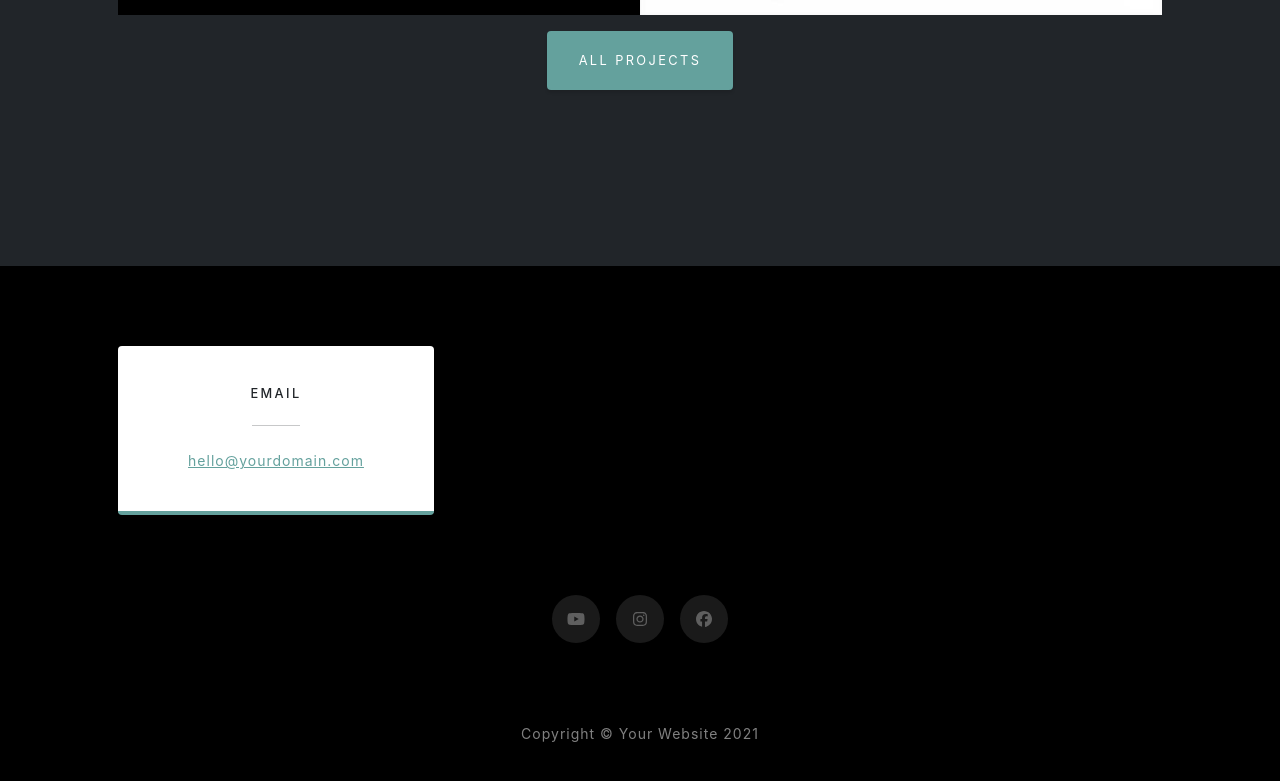
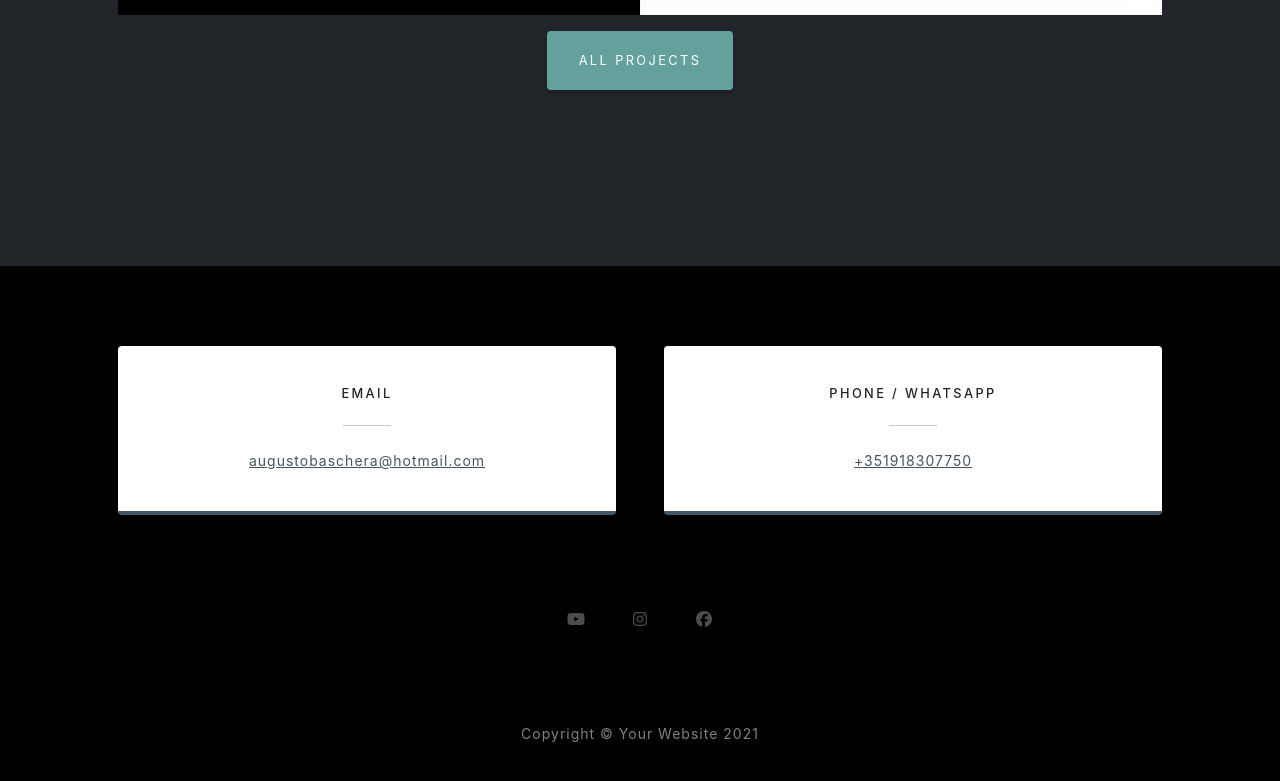
Before and after one commit to IsabelaBianchi/artist, a Next.js app: page / in a window 1280 px wide. Shown: the part 1923-2704 px from the top of the page. Built offline with nearby package versions, Linux system fonts and the light colour scheme.

Commit message:
Add navbar layout

```diff
--- /dev/null
+++ b/components/Footer.js
@@ -0,0 +1,5 @@
+export default function Footer() {
+    return (
+        ""
+    )
+}
--- a/components/NavBar.js
+++ b/components/NavBar.js
@@ -1,7 +1,6 @@
 
-import { FontAwesomeIcon } from '@fortawesome/react-fontawesome'
-import { faBars } from '@fortawesome/free-solid-svg-icons'
 import { useEffect } from 'react'
+import { Navbar, Nav, Container, Button } from 'react-bootstrap'
 
 export default function NavBar() {
 
@@ -24,8 +23,6 @@ export default function NavBar() {
     // Shrink the navbar when page is scrolled
     document.addEventListener('scroll', navbarShrink);
 
-    // Activate Bootstrap scrollspy on the main nav element
-
     // Collapse responsive navbar when toggler is visible
     const navbarToggler = document.body.querySelector('.navbar-toggler');
     const responsiveNavItems = [].slice.call(
@@ -42,27 +39,23 @@ export default function NavBar() {
   }, [])
 
   return (
-    <nav className="navbar navbar-expand-lg navbar-light fixed-top" id="mainNav">
-      <div className="container px-4 px-lg-5">
-        <ul className="navbar-nav ms-auto">
+    <>
+      <Navbar className="navbar navbar-expand-lg navbar-light fixed-top " id="mainNav">
+        <Container>
+          <Navbar.Brand className="nav-item navbar-brand" href="#">Home</Navbar.Brand>
+          <Button className="navbar-toggler navbar-toggler-right" type="button" data-bs-toggle="collapse" data-bs-target="#navbarResponsive" aria-controls="navbarResponsive" aria-expanded="false" aria-label="Toggle navigation" />
 
-          <li className="nav-item"><a className="nav-link" href="#">Home</a></li>
-        </ul>
-        <button className="navbar-toggler navbar-toggler-right" type="button" data-bs-toggle="collapse" data-bs-target="#navbarResponsive" aria-controls="navbarResponsive" aria-expanded="false" aria-label="Toggle navigation">
+          <div className="collapse navbar-collapse" id="navbarResponsive">
+            <Nav className="navbar-nav ms-auto  ">
+              <Nav.Link className="nav-item" href="#about">About</Nav.Link>
+              <Nav.Link className="nav-item" href="#projects">Projects</Nav.Link>
+              <Nav.Link className="nav-item nav-link" href="#signup">Contact</Nav.Link>
+            </Nav>
+          </div>
+        </Container>
+      </Navbar>
 
-          <FontAwesomeIcon icon={faBars} />
-
-        </button>
-        <div className="collapse navbar-collapse" id="navbarResponsive">
-          <ul className="navbar-nav ms-auto">
-
-            <li className="nav-item"><a className="nav-link" href="#about">About</a></li>
-            <li className="nav-item"><a className="nav-link" href="#projects">Projects</a></li>
-            <li className="nav-item"><a className="nav-link" href="#signup">Contact</a></li>
-          </ul>
-        </div>
-      </div>
-    </nav>
+    </>
 
 
   )
--- a/package.json
+++ b/package.json
@@ -26,6 +26,7 @@
     "next": "^12.1.0",
     "popper.js": "^1.16.1",
     "react": "^17.0.2",
+    "react-bootstrap": "^2.1.2",
     "react-dom": "^17.0.2"
   },
   "devDependencies": {
--- a/pages/_app.js
+++ b/pages/_app.js
@@ -1,12 +1,7 @@
-import "bootstrap/dist/css/bootstrap.css";
-import "../styles/globals.css";
+import "../styles/globals.css"
 
-import { useEffect } from "react";
 
 function MyApp({ Component, pageProps }) {
-  useEffect(() => {
-    import("bootstrap/dist/js/bootstrap");
-  }, []);
 
   return <Component {...pageProps} />;
 }
--- /dev/null
+++ b/pages/all_projects.js
@@ -0,0 +1,5 @@
+export default function AllProjects() {
+    return (
+        ""
+    )
+}
--- a/pages/index.js
+++ b/pages/index.js
@@ -10,6 +10,9 @@ const main_tittle = " Augusto Baschera"
 const about_text = " Augusto Baschera é um guitarrista dos relevantes nomes da nova geração da música brasileira, que propõe um novo enredo para o instrumento e a composição. Da tradição ao moderno, busca um equilíbrio de luz e sombra que convida o ouvinte a contemplar a paisagem densa e viver o presente através da improvisação. Sua música é intensa e não dá espaço para a indiferença"
 const project_one_tittle = "tanananan"
 const project_one_description = "tanananan"
+
+const contact_email = "augustobaschera@hotmail.com"
+const contact_number = "+351918307750"
 
 export default function Home() {
 
@@ -96,7 +99,7 @@ export default function Home() {
                         </div>
 
                         <div className="text-center my-3">
-                            <a className="btn btn-primary" href="#about">All Projects</a>
+                            <a className="btn btn-primary" href="/all_projects">All Projects</a>
 
 
                         </div>
@@ -110,18 +113,31 @@ export default function Home() {
                     <div className="container px-4 px-lg-5">
                         <div className="row gx-4 gx-lg-5">
 
-                            <div className="col-md-4 mb-3 mb-md-0">
+                            <div className="col-md-6 mb-3 mb-md-0">
                                 <div className="card py-4 h-100">
                                     <div className="card-body text-center">
                                         <i className="fas fa-envelope text-primary mb-2"></i>
                                         <h4 className="text-uppercase m-0">Email</h4>
                                         <hr className="my-4 mx-auto" />
-                                        <div className="small text-black-50"><a href="#!">hello@yourdomain.com</a></div>
+                                        <div className="small text-black-50"><a href="#!">{contact_email}</a></div>
                                     </div>
                                 </div>
                             </div>
 
+                            <div className="col-md-6 mb-3 mb-md-0">
+                                <div className="card py-4 h-100">
+                                    <div className="card-body text-center">
+                                        <i className="fas fa-envelope text-primary mb-2"></i>
+                                        <h4 className="text-uppercase m-0">Phone / Whatsapp</h4>
+                                        <hr className="my-4 mx-auto" />
+                                        <div className="small text-black-50"><a href="#!">{contact_number}</a></div>
+                                    </div>
+                                </div>
+                            </div>
+
+
                         </div>
+
                         <div className="social d-flex justify-content-center">
 
                             <a className="mx-2" href="https://www.youtube.com/channel/UCO-RAD7pnuGJDXODein96cQ"><FontAwesomeIcon icon={faYoutube} /></a>
```
Also changed, not shown: styles/globals.css, 1 other file (tests, documents, lock files or other folders).
